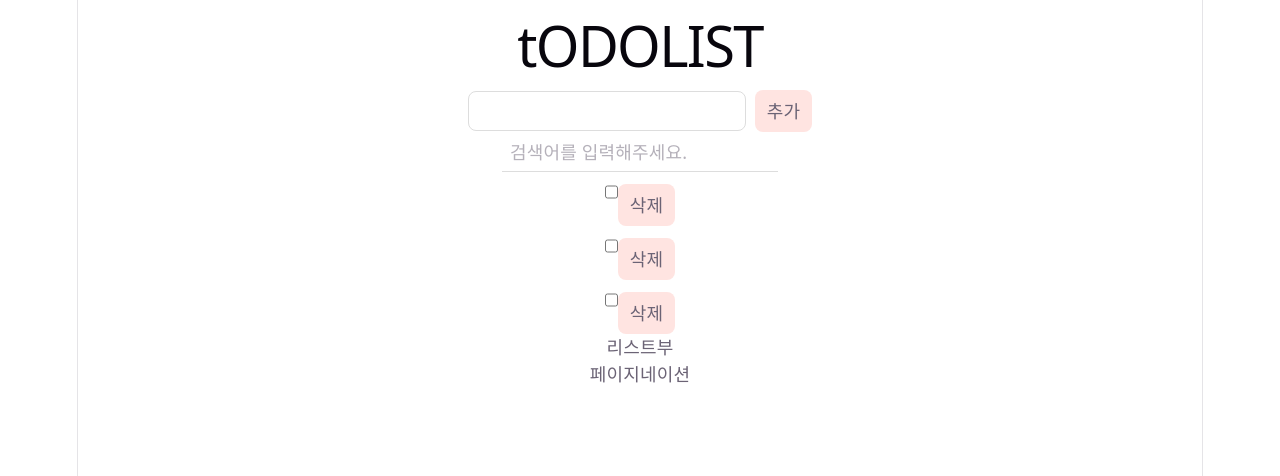
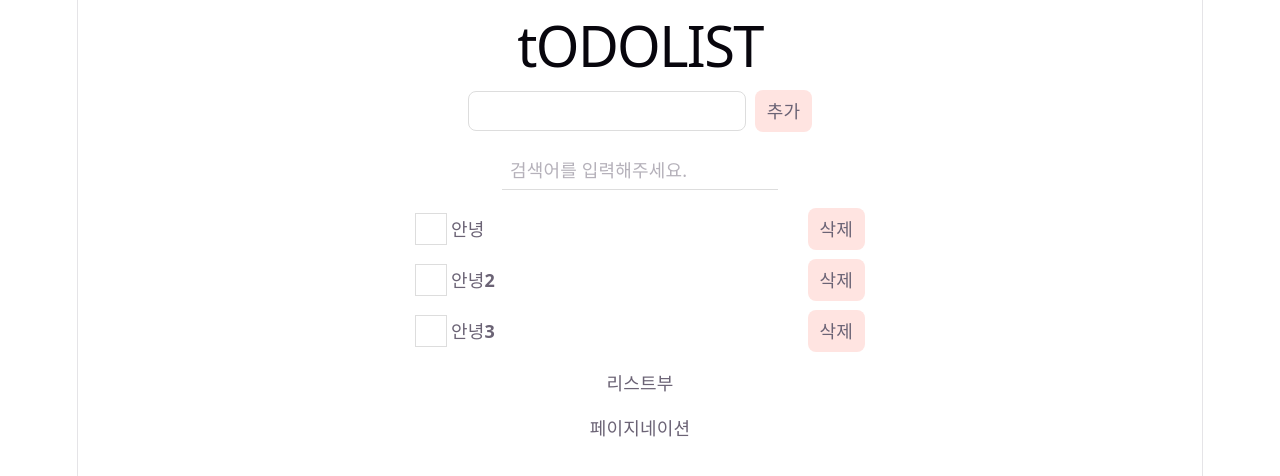
Before and after one commit to wondaero/react-example, a React (Vite) app in the folder react-example/: page / in a window 1280 px wide. Shown: the top 476 px of the page. Built offline with nearby package versions, Linux system fonts and the light colour scheme.

Commit message:
todolist 진행중

```diff
--- a/react-example/src/TodoListPage.tsx
+++ b/react-example/src/TodoListPage.tsx
@@ -1,26 +1,46 @@
 import "./App.css";
+import { useState, createContext } from 'react';
 import Header from "./components/Header";
 import TodoAddForm from "./components/todolist/TodoAddForm";
 import TodoSearch from "./components/todolist/TodoSearch";
 import TodoList from "./components/todolist/TodoList";
 
-const todoListData = [
-  { id: 1, title: "안녕", completed: false, date: "" },
-  { id: 2, title: "안녕2", completed: false, date: "" },
-  { id: 3, title: "안녕3", completed: false, date: "" },
-];
+import type { Todo, Actions } from './types/todo'
 
+const initTodo = [
+  { id: crypto.randomUUID(), title: "안녕", completed: false, date: Date.now() },
+  { id: crypto.randomUUID(), title: "안녕2", completed: false, date: Date.now() },
+  { id: crypto.randomUUID(), title: "안녕3", completed: false, date: Date.now() },
+]
 function TodoListPage() {
+
+  const TodoContext = createContext<Todo[]>([]);
+  const TodoActionsContext = createContext<Actions | null>(null);
+
+  const [todoList, setTodoList] = useState<Todo[]>(initTodo);
+
+  const deleteTodo = (id: string) => {
+    setTodoList(prev => prev.filter(t => t.id !== id));
+  }
+  const addTodo = (title: string) => {
+    setTodoList(prev => [{id: crypto.randomUUID(), title: title, completed: false, date: Date.now()}, ...prev]);
+  }
+  const toggleTodo = (id: string) => {
+    setTodoList(prev => prev.map(t => t.id === id ? {...t, completed: !t.completed} : t));
+  }
+
   return (
     <>
       <Header title="tODOLIST"></Header>
-      <TodoAddForm></TodoAddForm>
-      <div>
-        <TodoSearch></TodoSearch>
-        <TodoList data={todoListData}></TodoList>
-        <div>리스트부</div>
+      <div className="flex flex-col gap-4 items-center">
+        <TodoAddForm></TodoAddForm>
+        <div className="flex flex-col items-center gap-4 max-w-100 w-full">
+          <TodoSearch></TodoSearch>
+          <TodoList data={todoList}></TodoList>
+          <div>리스트부</div>
+        </div>
+        <div>페이지네이션</div>
       </div>
-      <div>페이지네이션</div>
     </>
   );
 }
--- a/react-example/src/components/Checkbox.module.css
+++ b/react-example/src/components/Checkbox.module.css
@@ -7,8 +7,8 @@
   }
 
   input + span {
-    width: 40px;
-    height: 40px;
+    width: 32px;
+    height: 32px;
     background: #fff;
     border: 1px solid #ddd;
   }
--- a/react-example/src/components/Checkbox.tsx
+++ b/react-example/src/components/Checkbox.tsx
@@ -11,7 +11,7 @@ type InputProps = {
 
 function Checkbox({ title, className, onChange, effect }: InputProps) {
   return (
-    <label className={`styles.chkboxWrapper ${className || ""}`}>
+    <label className={`${styles.chkboxWrapper} ${className || ""}`}>
       <input
         type="checkbox"
         className={`${styles.input}`}
--- a/react-example/src/components/Header.tsx
+++ b/react-example/src/components/Header.tsx
@@ -1,4 +1,4 @@
-import type {ReactNode} from 'react'
+import { memo, type ReactNode } from 'react'
 
 type HeaderProps = {
   children?: ReactNode
@@ -22,4 +22,4 @@ function Header({children, title, left, right}: HeaderProps) {
   )
 }
 
-export default Header
+export default memo(Header)
--- a/react-example/src/components/todolist/TodoList.tsx
+++ b/react-example/src/components/todolist/TodoList.tsx
@@ -4,24 +4,29 @@ import Button from "../Button";
 import Checkbox from "../Checkbox";
 
 import type { ChangeEventHandler } from "react";
+import type { Todo } from '../../types/todo'
 
-function TodoItem(data: any) {
+
+function TodoItem({data}: {data: Todo}) {
   return (
-    <li>
-      {data.title}
-      <Checkbox title={data.title} checked={data.completed}></Checkbox>
+    <li className="flex items-center">
+      <Checkbox title={data.title} checked={data.completed} className="flex-1"></Checkbox>
       <Button>삭제</Button>
     </li>
   );
 }
 
-function TodoAddForm({ data }: { data?: any }) {
+function TodoAddForm({ data }: { data?: Todo[] }) {
   return (
-    <ul>
+    data ? (
+    <ul className="flex flex-col gap-2 w-full">
       {data.map((item) => (
         <TodoItem key={item.id} data={item}></TodoItem>
       ))}
     </ul>
+    ) : (
+      <h2>데이터가 없습니다. 데이터를 추가해보세요.</h2>
+    )
   );
 }
 
--- /dev/null
+++ b/react-example/src/types/todo.ts
@@ -0,0 +1,12 @@
+export type Todo = {
+    id: string,
+    title: string,
+    completed: boolean,
+    date: number | ''
+}
+
+export type Actions = {
+    addTodo: (title: string) => void
+    deleteTodo: (id: string) => void
+    toggleTodo: (id: string) => void
+}
```
